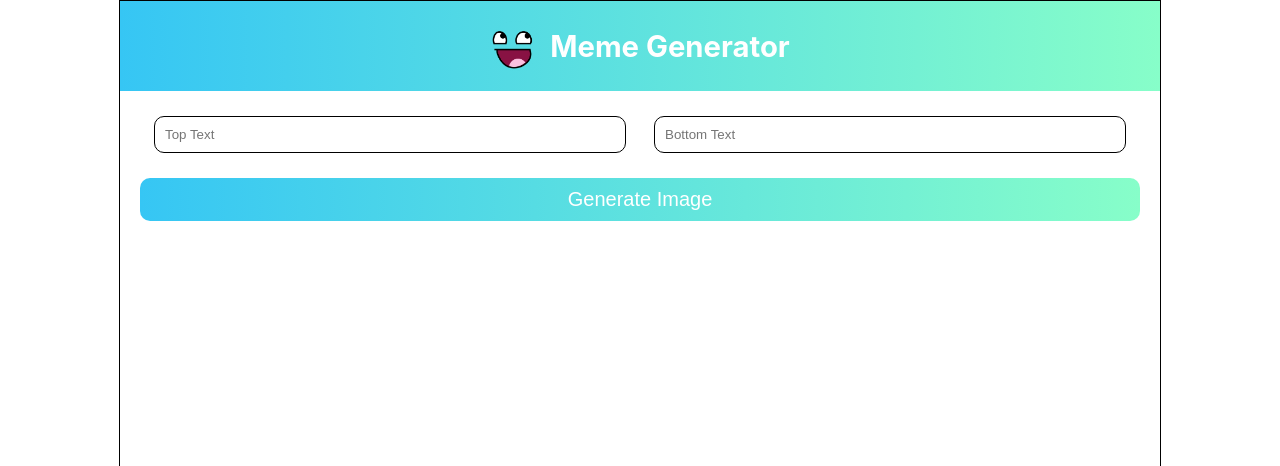
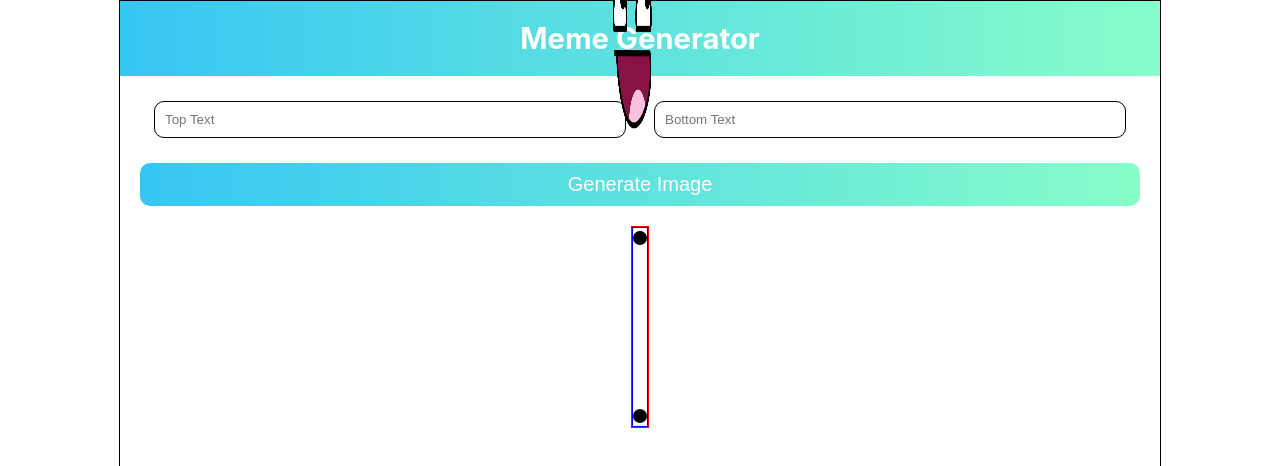
Before and after one commit to robertgarcia305/meme-generator-react, a React (Create React App) app: page / in a window 1280 px wide. Shown: the top 466 px of the page. Built offline with nearby package versions, Linux system fonts and the light colour scheme.

Commit message:
Add files via upload

```diff
--- a/src/App.js
+++ b/src/App.js
@@ -32,6 +32,20 @@ function App() {
     setMemeImage(result);
   }
 
+
+  // test code
+  // states for top and bottom text
+  const [bottomText, setBottomText] = useState("");
+  const [topText, setTopText] = useState("");
+
+  const changeTop = (event) => {
+    setTopText(event.target.value);
+  }
+
+  const changeBottom = (event) => {
+    setBottomText(event.target.value);
+  }
+
   return (
     <div className="app-wrap">
       <div className="app">
@@ -39,6 +53,10 @@ function App() {
         <Body
         function={getImage}
         image={memeImage}
+        topTextChange={changeTop}
+        BottomTextChange={changeBottom}
+        top={topText}
+        bottom={bottomText}
         />
       </div>
     </div>
--- a/src/index.css
+++ b/src/index.css
@@ -125,6 +125,47 @@ input {
   max-width: 1040px;
 }
 
+
+/* code i wrote over */
+
+.image-wrap {
+  border: 1px solid red;
+  position: alternative;
+  display: flex;
+  height: 200px;
+  justify-content: center;
+}
+
+img {
+  height: 200px;
+  position: absolute;
+}
+
+.text-wrap {
+  border: 1px solid blue;
+  height: auto;
+  z-index: 2;
+  display: flex;
+  flex-direction: column;
+  align-items: center;
+  justify-content: space-between;
+}
+
+.text-wrap p {
+  background-color: black;
+  font-family: sans-serif;
+  color: white;
+  padding: 7px;
+  border-radius: 10px;
+  margin: 3px 0px;
+}
+
+
+
+
+
+
+
 @media (max-width: 1040px) {
   .app {
     width: 100%;
```
